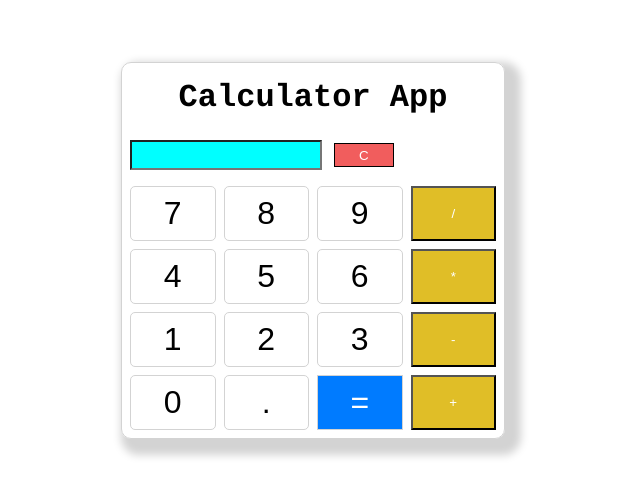
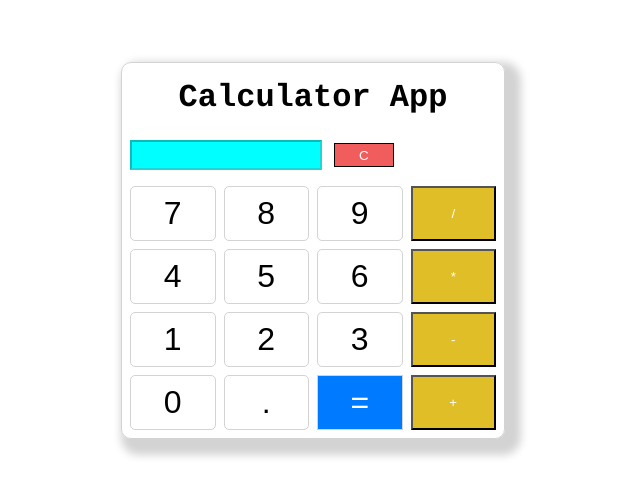
Before and after one commit to Malak-Mustafa/Calculator, a plain HTML site: page index.html in a window 1280 px wide. Shown: the part 150-646 px from the top of the page, without its empty margins (327-967 px from the left). Drawn offline with Linux system fonts and the light colour scheme.

Commit message:
disabled the input

```diff
--- a/index.html
+++ b/index.html
@@ -11,7 +11,7 @@
     <div class="outter">
       <h1 class="title">Calculator App</h1>
       <div>
-        <input type="text" name="equation " id="equation" />
+        <input type="text" name="equation " id="equation" disabled />
         <button id="clear">C</button>
       </div>
 
```
